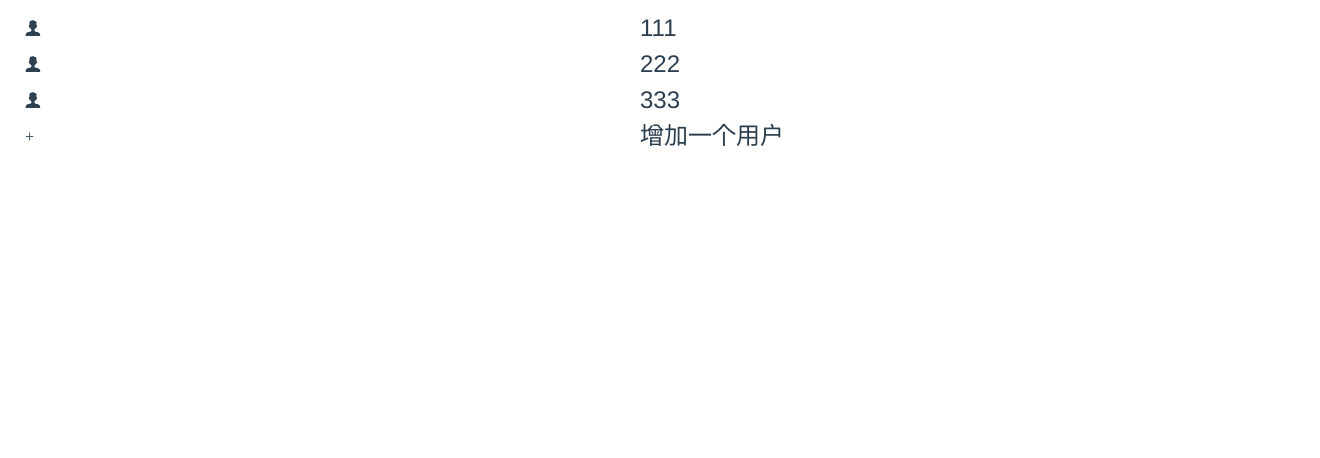
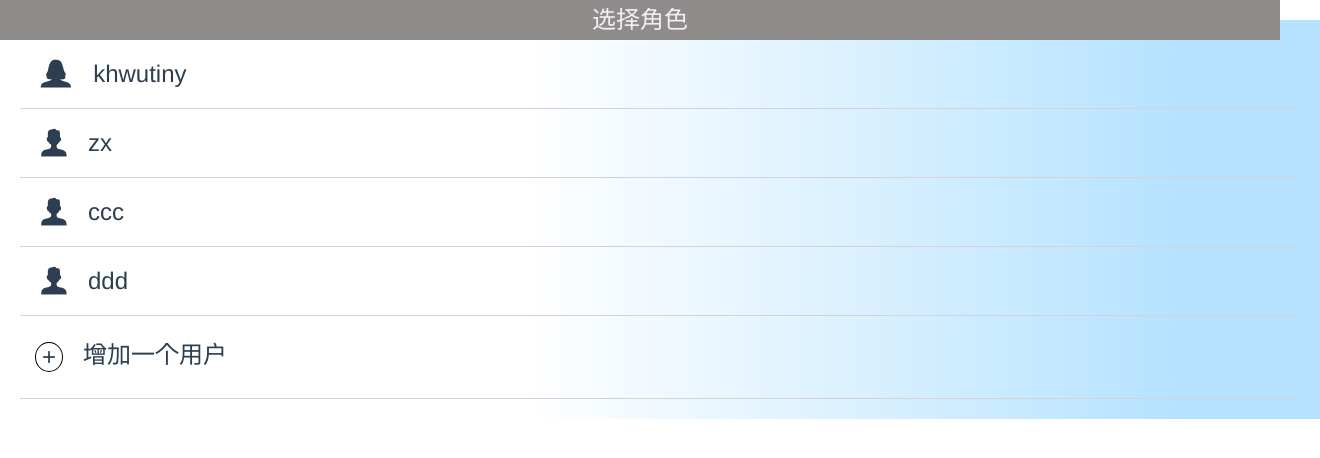
Before and after one commit to khwutiny/userPicker, a Vue app: page /#/user in a window 1280 px wide. Shown: the top 458 px of the page, 1320 px wide, since content can reach past the window. Built offline with nearby package versions, Linux system fonts and the light colour scheme.

Commit message:
样式增加，信息传输新增

```diff
--- a/src/common/style/userInfo.less
+++ b/src/common/style/userInfo.less
@@ -1,32 +1,62 @@
 @import "iconfont.less";
+.head{
+  position: absolute;
+  top:0;
+  font-size:1.5rem;
+  line-height:2.5rem;
+  text-align:center;
+  width:100%;
+  color:#f5f0f1;
+  background:#8e8b8b;
+}
 input {
   border: none;
-  width: 100%;
 }
 .container {
-  padding: 10px;
+  width:100%;
+  height:100%;
+  margin-top:20px;
+  padding: 20px;
+}
+.container li{
+  border-bottom:1px #d4d2d2 solid;
+  padding: 26px 10px;
 }
 .display-flex {
   display: flex;
-  justify-content: center;
+}
+.display-flex input{
+  flex:1;
+  width:0;
+  padding-left:9px;
 }
 .line {
   line-height: 1rem;
   font-size: 1.5rem;
   padding: 10px 15px;
 }
-
-.line:first-child{
-  flex:1;
+.line [class^="icon-"]{
+  font-size:1.75rem;
 }
-.line span,.line input{
-  flex:2;
+.line input{
+  line-height: 1rem;
+  font-size: 1.25rem;
 }
 
+.line span{
+  padding: 0 10px;
+}
 
-.line input {
-  width: 100%;
+.line .info-id{
+  font-size:1rem;
+  line-height:2rem;
+
 }
+.line .info-content{
+  font-size:1.25rem;
+  line-height:2rem;
+}
+
 .empty{
   background:darkgrey;
   position:absolute;
@@ -36,3 +66,19 @@ input {
   height:100vh;
   opacity: 0.5;
 }
+span.add{
+  font-size:1.5rem;
+  margin-left:5px;
+  padding: 6px;
+  border:1px solid black;
+  border-radius:50%;
+}
+span.add-text{
+  line-height:1.6rem;
+  padding: 0 20px;
+}
+
+.bg{
+  background-image: linear-gradient(to left, #b4e2ff 10%, #fff 60%); /* 标准的语法（必须放在最后） */
+
+}
--- /dev/null
+++ b/src/components/Golbal.vue
@@ -0,0 +1,39 @@
+<script>
+export const users = [
+  {
+    user_id: '001',
+    user_name: 'khwutiny',
+    sex: 0,
+    birth: '2018/2/12',
+    weight: 80,
+    height: 178
+  },
+  {
+    user_id: '002',
+    user_name: 'zx',
+    sex: 1,
+    birth: '2013/4/12',
+    weight: 75,
+    height: 185
+  },
+  {
+    user_id: '003',
+    user_name: 'ccc',
+    sex: 1,
+    birth: '2002/11/23',
+    weight: 50,
+    height: 160
+  },
+  {
+    user_id: '004',
+    user_name: 'ddd',
+    sex: 1,
+    birth: '2000/9/20',
+    weight: 60,
+    height: 180
+  }
+]
+export default {
+  users
+}
+</script>
--- a/src/components/userInfo.vue
+++ b/src/components/userInfo.vue
@@ -1,25 +1,25 @@
 <template>
   <div>
-    <div class="container">
+    <div class="head">编辑信息</div>
+    <div class="container bg">
       <div class="display-flex line">
         <span class="info-id">昵称</span>
         <input  v-model="nickName"/>
       </div>
       <div @click="pickerShow('birth')" class="display-flex line">
         <span class="info-id">生日</span>
-        <span>{{dataView['year'].value}}/{{dataView['month'].value}}/{{dataView['day'].value}}</span>
+        <span class="info-content" v-if="dataView['weight'].value">{{dataView['year'].value}}/{{dataView['month'].value}}/{{dataView['day'].value}}</span>
       </div>
       <div @click="pickerShow('height')" class="display-flex line">
         <span class="info-id">身高</span>
-        <span >{{dataView['height'].value}}CM</span>
+        <span class="info-content" v-if="dataView['weight'].value">{{dataView['height'].value}}CM</span>
       </div>
       <div @click="pickerShow('weight')" class="display-flex line">
         <span class="info-id">体重</span>
-        <span>{{dataView['weight'].value}}KG</span>
+        <span class="info-content" v-if="dataView['weight'].value">{{dataView['weight'].value}}KG</span>
       </div>
     </div>
-
-    <footer v-show='isTimePickerShow'>
+    <footer style="bottom:0;position: absolute;width:100%;" v-show='isTimePickerShow'>
       <div class="empty" @click="pickerHide"></div>
       <time-picker :dataView="dataView" :currentList="Array.from(currentList)"></time-picker>
     </footer>
@@ -28,22 +28,22 @@
 
 <script>
 import TimePicker from '@/components/TimePicker'
-const date = new Date()
+import global_ from '@/components/Golbal'// 引用文件
 let dataView = {
   'year': {
-    'value': date.getFullYear()
+    'value': ''
   },
   'month': {
-    'value': date.getMonth() + 1
+    'value': ''
   },
   'day': {
-    'value': date.getDate()
+    'value': ''
   },
   'weight': {
-    'value': 60
+    'value': ''
   },
   'height': {
-    'value': 170
+    'value': ''
   }
 }
 export default {
@@ -51,12 +51,52 @@ export default {
   data () {
     return {
       isTimePickerShow: false,
-      nickName: 'khwutiny',
       dataView: dataView,
-      currentList: []
+      currentList: [],
+      users: global_.users,
+      nickName: ''
     }
   },
+  mounted: function () {
+    this.getParams()
+  },
   methods: {
+    getParams () {
+      // 取到路由带过来的参数
+      let id = this.$route.query.id
+      // 将数据放在当前组件的数据内
+      if (id !== '' && id !== undefined) {
+        this.id = id
+        let user = this.getInfoById(id)
+        this.nickName = user.user_name
+        dataView = {
+          'year': {
+            'value': user.birth.split('/')[0]
+          },
+          'month': {
+            'value': user.birth.split('/')[1]
+          },
+          'day': {
+            'value': user.birth.split('/')[2]
+          },
+          'weight': {
+            'value': user.weight
+          },
+          'height': {
+            'value': user.height
+          }
+        }
+        this.dataView = dataView
+      }
+    },
+    getInfoById (id) {
+      const _users = this.users
+      for (let i = 0; i < _users.length; i++) {
+        if (id === _users[i].user_id) {
+          return _users[i]
+        }
+      }
+    },
     pickerShow (type) {
       this.isTimePickerShow = true
       if (type === 'birth') {
--- a/src/components/users.vue
+++ b/src/components/users.vue
@@ -1,41 +1,36 @@
 <template>
-    <ul class="container">
-      <!--<li v-for="user in users" :key="user" class="display-flex line" @click="toInfo(user.id)"></li>-->
-      <li @click="toInfo(id)" class="display-flex line">
-        <span class="icon-nantouxiang"></span>
-        <span>{{nickName[0]}}</span>
-      </li>
-      <li @click="toInfo(id)" class="display-flex line">
-        <span class="icon-nantouxiang"></span>
-        <span>{{nickName[1]}}</span>
-      </li>
-      <li @click="toInfo(id)" class="display-flex line">
-        <span class="icon-nantouxiang"></span>
-        <span>{{nickName[2]}}</span>
+  <div>
+  <div class="head">选择角色</div>
+  <ul class="container bg">
+      <li v-for="user in users" :key="user.user_id" class="display-flex line" @click="toInfo(user)">
+        <span v-if="user.sex == 0" class="icon-nvtouxiang"></span>
+        <span v-else-if="user.sex == 1" class="icon-nantouxiang"></span>
+        <span>{{user.user_name}}</span>
       </li>
       <li @click="toInfo" class="display-flex line">
-        <span class="icon-add">+</span>
-        <span>增加一个用户</span>
+        <span class="add">+</span>
+        <span class="add-text">增加一个用户</span>
       </li>
     </ul>
+  </div>
 </template>
 
 <script>
+import global_ from '@/components/Golbal'// 引用文件
 export default {
   name: 'users',
   data () {
     return {
-      nickName: [111, 222, 333]
+      users: global_.users
     }
   },
   methods: {
-    toInfo (index) {
+    toInfo (user) {
       this.$router.push({
         path: '/info',
         name: 'UserInfo',
-        params: {
-          name: this.nickName[index],
-          id: ''
+        query: {
+          id: user.user_id
         }
       })
     }
--- a/src/main.js
+++ b/src/main.js
@@ -3,7 +3,6 @@
 import Vue from 'vue'
 import App from './App'
 import router from './router/index3'
-
 
 Vue.config.productionTip = false
 
```
Also changed, not shown: src/common/const.js (added, +34 -0 lines).
